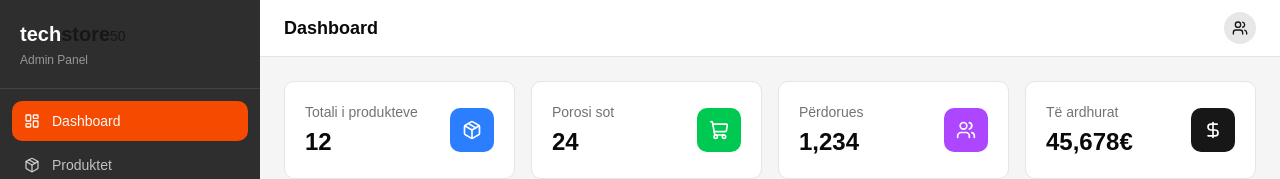
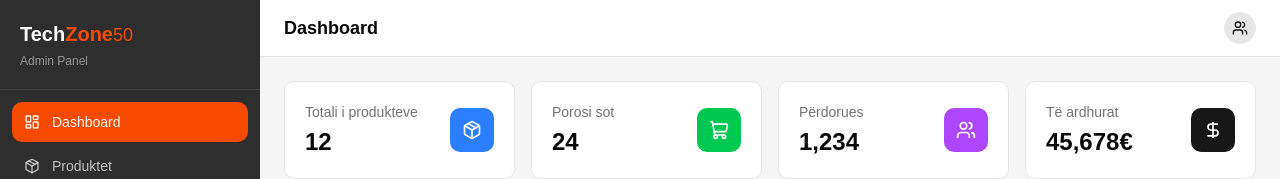
Before and after one commit to AdhurimBerisha/TechZone50---Gjirafa50-Clone, a React (Vite) app in the folder frontend/: page /admin in a window 1280 px wide. Shown: the top 179 px of the page. Built offline with nearby package versions, Linux system fonts and the light colour scheme.

Commit message:
Css Changes

```diff
--- a/frontend/src/components/layout/AdminLayout.tsx
+++ b/frontend/src/components/layout/AdminLayout.tsx
@@ -34,8 +34,8 @@ const AdminLayout = () => {
       <aside className="w-[260px] bg-[hsl(0,0%,18%)] text-white flex flex-col flex-shrink-0">
         <div className="p-5 border-b border-white/10">
           <Link to="/admin" className="text-xl font-bold">
-            tech<span className="text-primary">store</span>
-            <span className="text-primary text-sm font-normal">50</span>
+            Tech<span className="text-orange-600">Zone</span>
+            <span className="text-orange-600 text-lg font-normal">50</span>
           </Link>
           <p className="text-xs text-white/50 mt-1">Admin Panel</p>
         </div>
```
